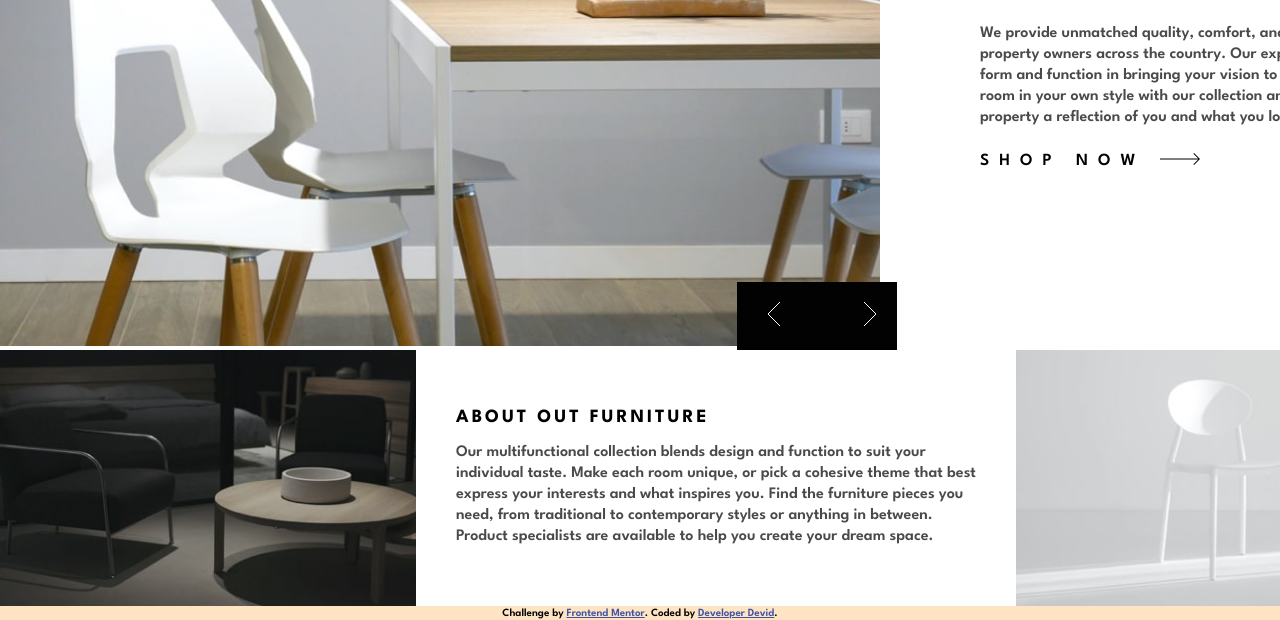
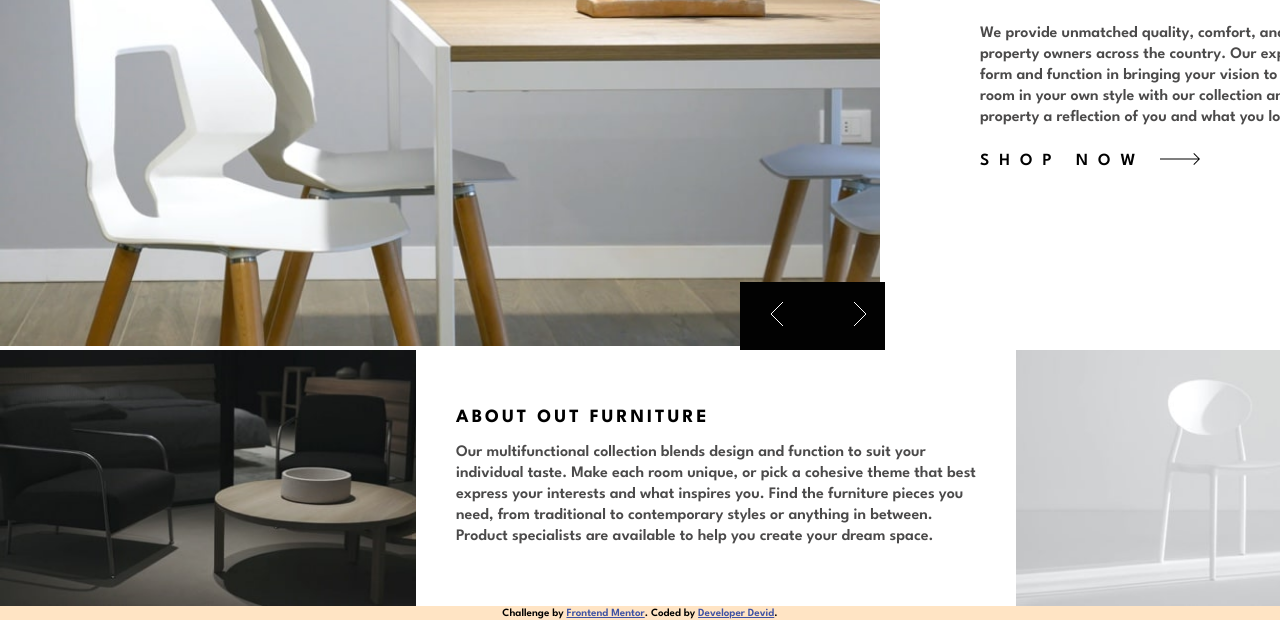
Before and after one commit to devilalpanchal/Roomhomepage_FronteneMentor, a plain HTML site: page index.html in a window 1280 px wide. Shown: the part 198-818 px from the top of the page. Drawn offline with Linux system fonts and the light colour scheme.

Commit message:
add filehjko

```diff
--- a/style.css
+++ b/style.css
@@ -43,11 +43,11 @@ body {
 
 .Button {
   background-color: rgb(2, 2, 2);
-  width: 160px;
+  width: 145px;
   color: aliceblue;
   position: absolute;
   top: 480px;
-  right:383px;
+  right:395px;
   display: flex;
   padding: 10px;
 }
```
